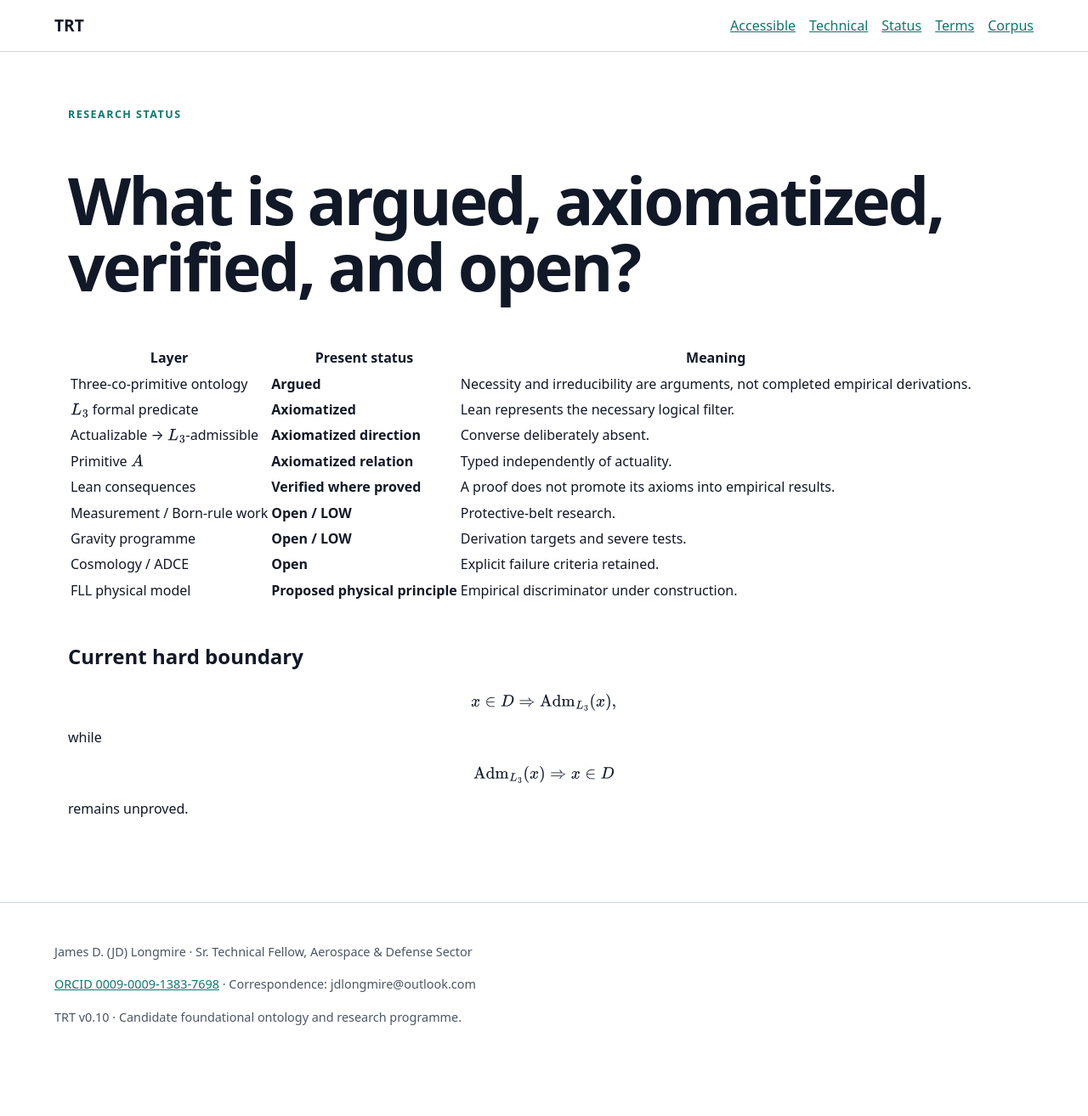
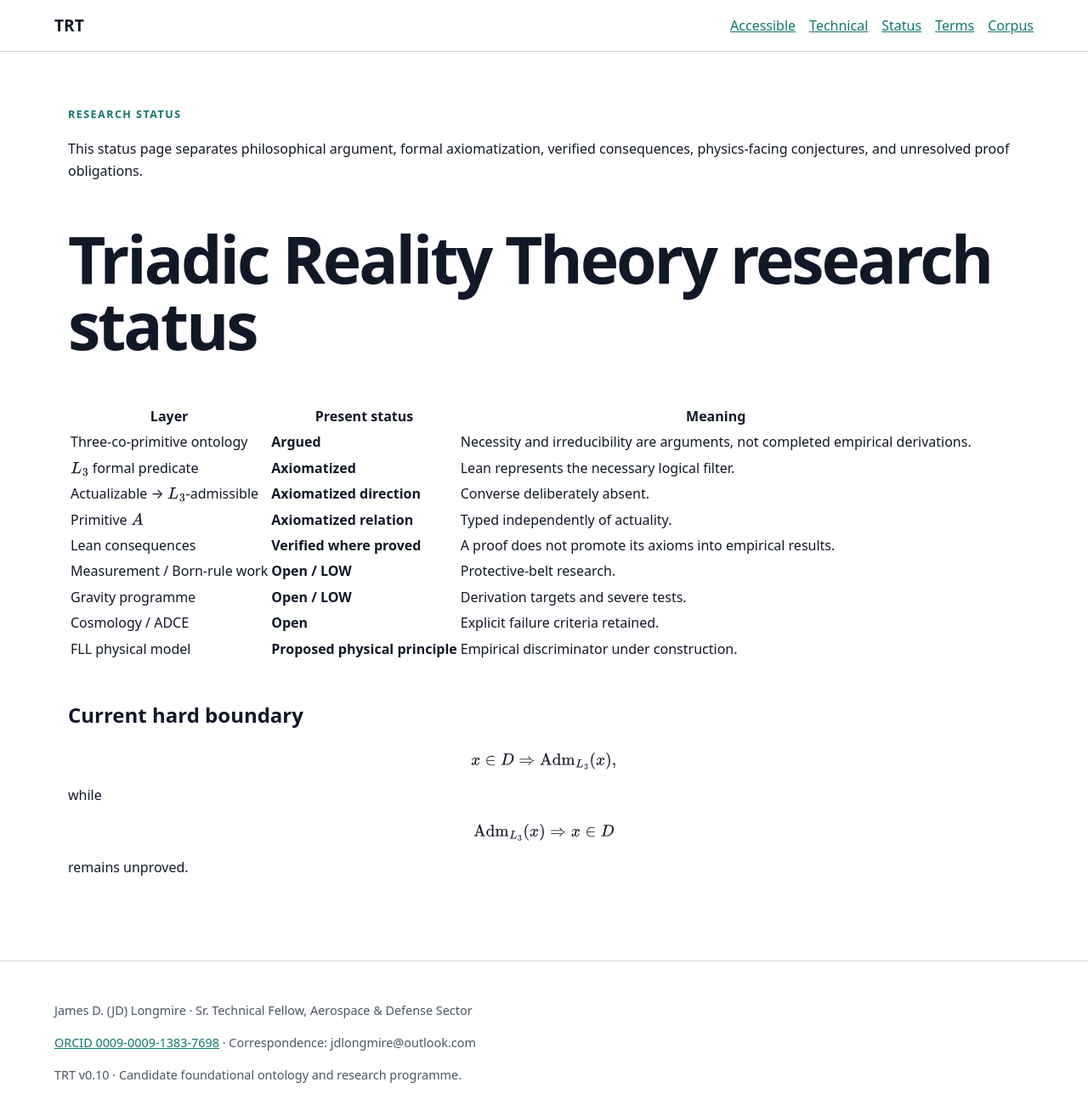
Before and after one commit to jdlongmire/triadic-reality-theory, a Jekyll site: the page built from docs/status/index.md, in a window 1280 px wide and 1324 px high. Shown: the top 1314 px of the window at 85% size. Built offline with Jekyll 4.4.1, drawn with Linux system fonts in a browser that asks for light colours.

Commit message:
optimize TRT Pages title description and semantic copy

```diff
--- a/docs/status/index.md
+++ b/docs/status/index.md
@@ -1,10 +1,13 @@
 ---
 layout: default
-title: Research Status
+title: TRT Research Status and Open Problems
+description: "Current epistemic and formal status of Triadic Reality Theory, including argued claims, axiomatized relations, verified consequences, protective-belt models, and open problems."
 ---
 <p class="eyebrow">Research status</p>
 
-# What is argued, axiomatized, verified, and open?
+This status page separates philosophical argument, formal axiomatization, verified consequences, physics-facing conjectures, and unresolved proof obligations.
+
+# Triadic Reality Theory research status
 
 | Layer | Present status | Meaning |
 |---|---|---|
```
